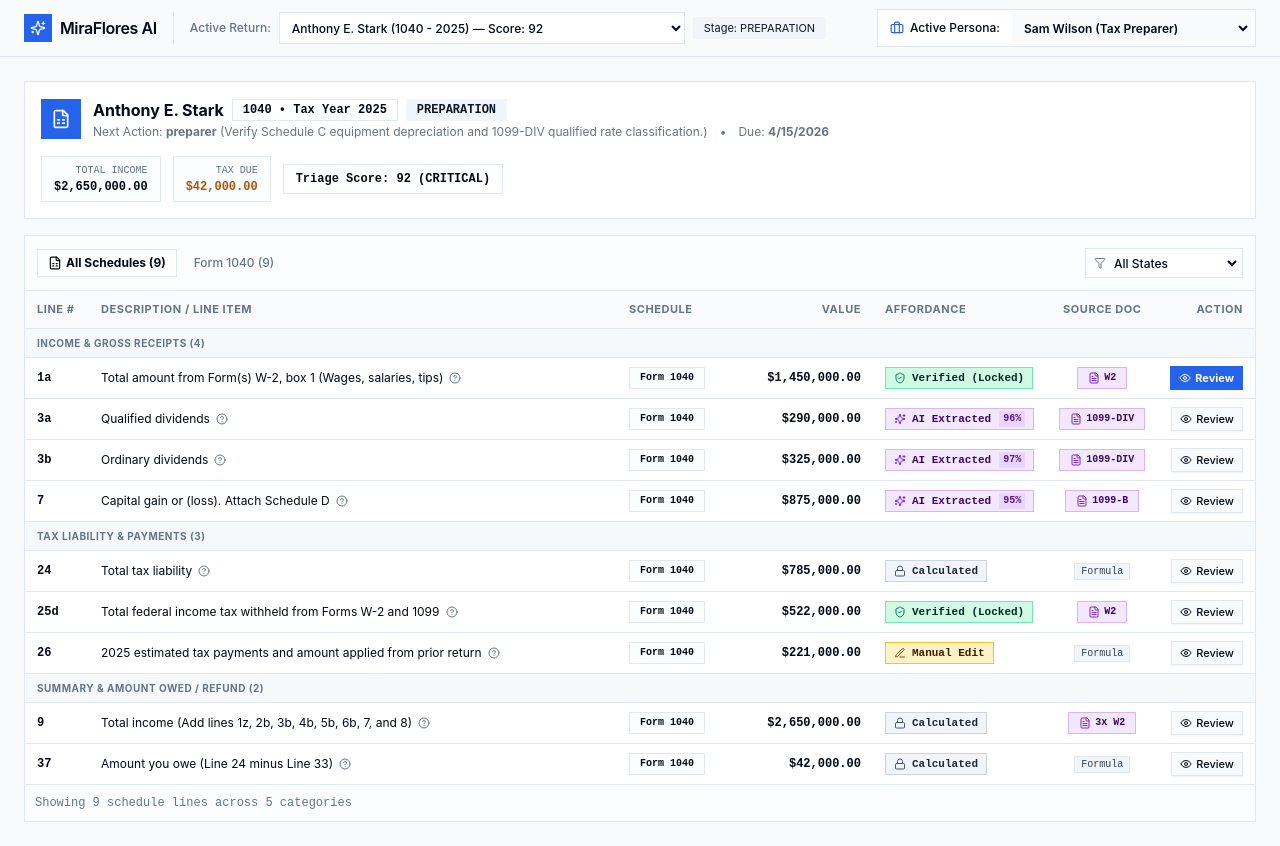
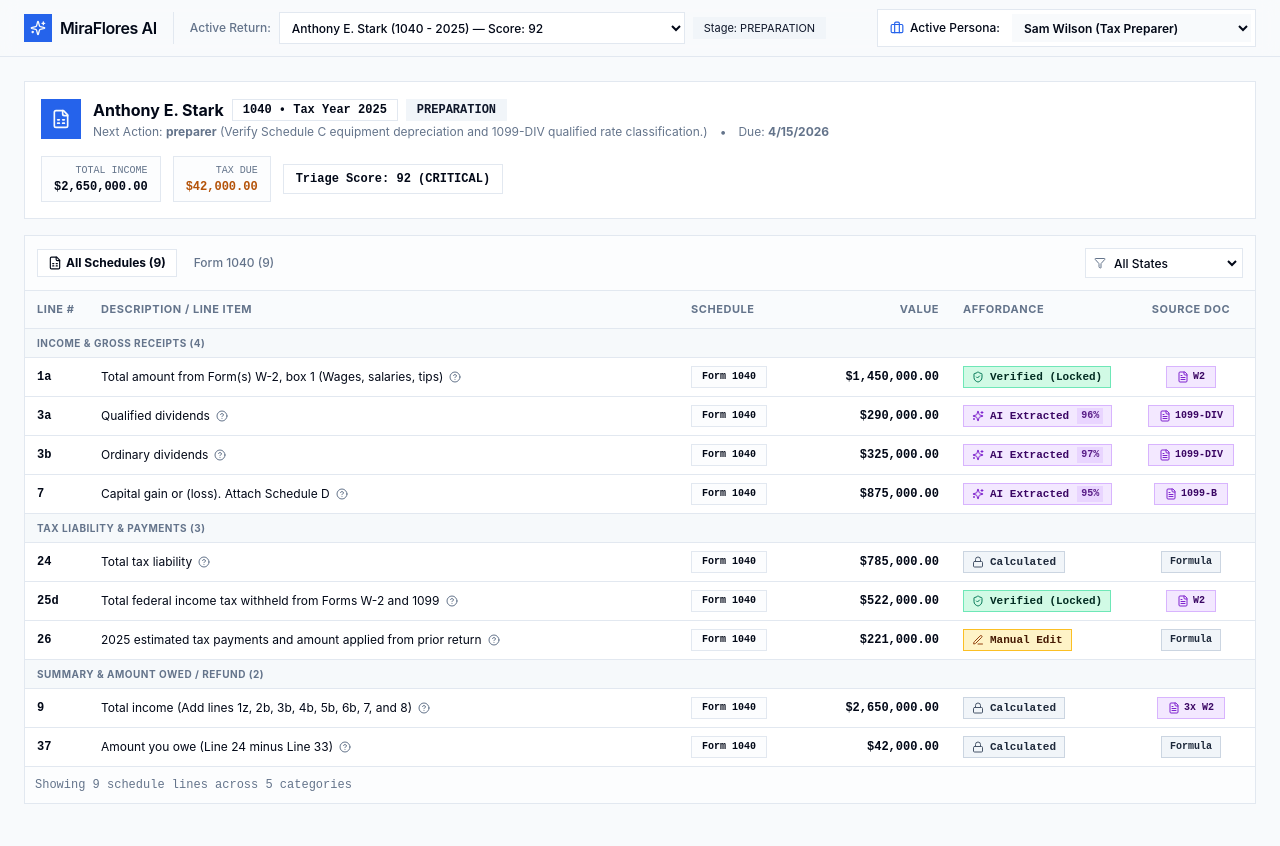
Before and after one commit to Diamagnetic/miraflores-ai-tax-platform, a React (Vite) app: page / in a window 1280 px wide. Built offline with nearby package versions, Linux system fonts and the light colour scheme.

Commit message:
fix(table): remove redundant Action column in favor of direct Source Doc and Affordance triggers

```diff
--- a/src/components/return-review/TaxFormViewer.tsx
+++ b/src/components/return-review/TaxFormViewer.tsx
@@ -6,7 +6,6 @@ import { Badge } from '@/components/ui/badge';
 import {
   FileSpreadsheet,
   CheckCheck,
-  Eye,
   Filter,
   FileText,
   AlertCircle,
@@ -163,12 +162,17 @@ export const TaxFormViewer: React.FC<TaxFormViewerProps> = ({
     setHoveredDocInfo(null);
   };
 
-  // Render separate affordance badge
+  // Render separate affordance badge with click-to-inspect
   const renderAffordanceBadge = (field: ReturnField) => {
     switch (field.state) {
       case 'ai_extracted':
         return (
-          <div className="inline-flex items-center gap-1.5 px-2 py-0.5 bg-purple-100 dark:bg-purple-950/60 border border-purple-300 dark:border-purple-700 text-purple-950 dark:text-purple-200 text-[11px] font-semibold font-mono">
+          <button
+            type="button"
+            onClick={() => handleInspectClick(field.id)}
+            className="inline-flex items-center gap-1.5 px-2 py-0.5 bg-purple-100 hover:bg-purple-200 dark:bg-purple-950/60 dark:hover:bg-purple-900/80 border border-purple-300 dark:border-purple-700 text-purple-950 dark:text-purple-200 text-[11px] font-semibold font-mono transition-colors cursor-pointer"
+            title="Click to view AI extraction explainability"
+          >
             <Sparkles className="h-3 w-3 text-purple-700 dark:text-purple-400 shrink-0" />
             <span>AI Extracted</span>
             {field.aiConfidence ? (
@@ -176,39 +180,59 @@ export const TaxFormViewer: React.FC<TaxFormViewerProps> = ({
                 {Math.round(field.aiConfidence > 1 ? field.aiConfidence : field.aiConfidence * 100)}%
               </span>
             ) : null}
-          </div>
+          </button>
         );
 
       case 'verified':
         return (
-          <div className="inline-flex items-center gap-1.5 px-2 py-0.5 bg-emerald-100 dark:bg-emerald-950/60 border border-emerald-300 dark:border-emerald-700 text-emerald-950 dark:text-emerald-200 text-[11px] font-semibold font-mono">
+          <button
+            type="button"
+            onClick={() => handleInspectClick(field.id)}
+            className="inline-flex items-center gap-1.5 px-2 py-0.5 bg-emerald-100 hover:bg-emerald-200 dark:bg-emerald-950/60 dark:hover:bg-emerald-900/80 border border-emerald-300 dark:border-emerald-700 text-emerald-950 dark:text-emerald-200 text-[11px] font-semibold font-mono transition-colors cursor-pointer"
+            title="Click to view verification audit trail"
+          >
             <ShieldCheck className="h-3 w-3 text-emerald-700 dark:text-emerald-400 shrink-0" />
             <span>Verified (Locked)</span>
-          </div>
+          </button>
         );
 
       case 'user_edited':
         return (
-          <div className="inline-flex items-center gap-1.5 px-2 py-0.5 bg-amber-100 dark:bg-amber-950/60 border border-amber-400 dark:border-amber-700 text-amber-950 dark:text-amber-200 text-[11px] font-semibold font-mono">
+          <button
+            type="button"
+            onClick={() => handleInspectClick(field.id)}
+            className="inline-flex items-center gap-1.5 px-2 py-0.5 bg-amber-100 hover:bg-amber-200 dark:bg-amber-950/60 dark:hover:bg-amber-900/80 border border-amber-400 dark:border-amber-700 text-amber-950 dark:text-amber-200 text-[11px] font-semibold font-mono transition-colors cursor-pointer"
+            title="Click to view manual edit audit history"
+          >
             <Edit3 className="h-3 w-3 text-amber-800 dark:text-amber-400 shrink-0" />
             <span>Manual Edit</span>
-          </div>
+          </button>
         );
 
       case 'calculated_locked':
         return (
-          <div className="inline-flex items-center gap-1.5 px-2 py-0.5 bg-slate-100 dark:bg-slate-800 border border-slate-300 dark:border-slate-700 text-slate-800 dark:text-slate-200 text-[11px] font-semibold font-mono">
+          <button
+            type="button"
+            onClick={() => handleInspectClick(field.id)}
+            className="inline-flex items-center gap-1.5 px-2 py-0.5 bg-slate-100 hover:bg-slate-200 dark:bg-slate-800 dark:hover:bg-slate-700 border border-slate-300 dark:border-slate-700 text-slate-800 dark:text-slate-200 text-[11px] font-semibold font-mono transition-colors cursor-pointer"
+            title="Click to view formula calculation breakdown"
+          >
             <Lock className="h-3 w-3 text-slate-600 dark:text-slate-400 shrink-0" />
             <span>Calculated</span>
-          </div>
+          </button>
         );
 
       case 'requires_approval':
         return (
-          <div className="inline-flex items-center gap-1.5 px-2 py-0.5 bg-rose-100 dark:bg-rose-950/60 border border-rose-300 dark:border-rose-700 text-rose-950 dark:text-rose-200 text-[11px] font-semibold font-mono animate-pulse">
+          <button
+            type="button"
+            onClick={() => handleInspectClick(field.id)}
+            className="inline-flex items-center gap-1.5 px-2 py-0.5 bg-rose-100 hover:bg-rose-200 dark:bg-rose-950/60 dark:hover:bg-rose-900/80 border border-rose-300 dark:border-rose-700 text-rose-950 dark:text-rose-200 text-[11px] font-semibold font-mono animate-pulse transition-colors cursor-pointer"
+            title="Click to view QA discrepancy details"
+          >
             <AlertTriangle className="h-3 w-3 text-rose-700 dark:text-rose-400 shrink-0" />
             <span>Needs QA</span>
-          </div>
+          </button>
         );
 
       default:
@@ -290,24 +314,23 @@ export const TaxFormViewer: React.FC<TaxFormViewerProps> = ({
         </div>
       </div>
 
-      {/* Horizontal Scroll Safe Data Table with Center-Aligned Source Doc Column */}
+      {/* Horizontal Scroll Safe Data Table without Redundant Action Column */}
       <div className="overflow-x-auto min-w-full">
-        <table className="w-full text-left border-collapse min-w-[780px]">
+        <table className="w-full text-left border-collapse min-w-[720px]">
           <thead>
             <tr className="border-b border-border bg-muted/40 text-[11px] font-semibold text-muted-foreground uppercase tracking-wider">
               <th className="py-2.5 px-3 w-16 whitespace-nowrap">Line #</th>
-              <th className="py-2.5 px-3 min-w-[200px]">Description / Line Item</th>
+              <th className="py-2.5 px-3 min-w-[220px]">Description / Line Item</th>
               <th className="py-2.5 px-3 w-28">Schedule</th>
-              <th className="py-2.5 px-3 w-36 text-right whitespace-nowrap">Value</th>
-              <th className="py-2.5 px-3 w-40">Affordance</th>
-              <th className="py-2.5 px-3 w-28 text-center whitespace-nowrap">Source Doc</th>
-              <th className="py-2.5 px-3 w-20 text-right whitespace-nowrap">Action</th>
+              <th className="py-2.5 px-3 w-40 text-right whitespace-nowrap">Value</th>
+              <th className="py-2.5 px-3 w-44">Affordance</th>
+              <th className="py-2.5 px-3 w-32 text-center whitespace-nowrap">Source Doc</th>
             </tr>
           </thead>
           <tbody className="divide-y divide-border text-xs font-sans">
             {filteredFields.length === 0 ? (
               <tr>
-                <td colSpan={7} className="text-center py-8 text-muted-foreground">
+                <td colSpan={6} className="text-center py-8 text-muted-foreground">
                   <AlertCircle className="h-6 w-6 mx-auto mb-2 opacity-50" />
                   No line items found for the selected filter.
                 </td>
@@ -320,7 +343,7 @@ export const TaxFormViewer: React.FC<TaxFormViewerProps> = ({
                   <React.Fragment key={groupTitle}>
                     {/* Category Group Header */}
                     <tr className="bg-muted/60 border-y border-border">
-                      <td colSpan={7} className="py-1.5 px-3 text-[10px] font-bold uppercase tracking-wider text-muted-foreground">
+                      <td colSpan={6} className="py-1.5 px-3 text-[10px] font-bold uppercase tracking-wider text-muted-foreground">
                         {groupTitle} ({groupFields.length})
                       </td>
                     </tr>
@@ -379,12 +402,12 @@ export const TaxFormViewer: React.FC<TaxFormViewerProps> = ({
                             {formattedDisplayValue}
                           </td>
 
-                          {/* Separate Column: Affordance Badge */}
+                          {/* Separate Column: Affordance Badge (Clickable) */}
                           <td className="py-1.5 px-3 whitespace-nowrap">
                             {renderAffordanceBadge(field)}
                           </td>
 
-                          {/* Source Document Button (Center Aligned) */}
+                          {/* Source Document Button (Center Aligned, Clickable) */}
                           <td className="py-2 px-3 text-center whitespace-nowrap">
                             {hasDocs && firstDoc ? (
                               <button
@@ -399,30 +422,17 @@ export const TaxFormViewer: React.FC<TaxFormViewerProps> = ({
                                 <span>{docLabel}</span>
                               </button>
                             ) : field.formula ? (
-                              <span className="text-[10px] font-mono text-slate-700 dark:text-slate-300 bg-slate-100 dark:bg-slate-800 px-1.5 py-0.5 border border-slate-200">
-                                Formula
-                              </span>
+                              <button
+                                type="button"
+                                onClick={() => handleInspectClick(field.id)}
+                                className="inline-flex items-center gap-1 px-2 py-0.5 border border-slate-300 bg-slate-100 hover:bg-slate-200 dark:bg-slate-800 dark:hover:bg-slate-700 text-slate-800 dark:text-slate-200 text-[10px] font-mono font-semibold transition-colors cursor-pointer"
+                                title="Click to inspect formula calculation tree"
+                              >
+                                <span>Formula</span>
+                              </button>
                             ) : (
                               <span className="text-[10px] text-muted-foreground font-mono">—</span>
                             )}
-                          </td>
-
-                          {/* Action Button: Review */}
-                          <td className="py-2 px-3 text-right whitespace-nowrap">
-                            <Button
-                              variant="outline"
-                              size="sm"
-                              onClick={() => handleInspectClick(field.id)}
-                              className={`h-6 px-2 text-[11px] gap-1 ${
-                                isSelected
-                                  ? 'bg-primary text-primary-foreground border-primary font-bold'
-                                  : 'text-foreground hover:bg-muted/50 border-border'
-                              }`}
-                              title="Inspect AI Explainability & Source Document"
-                            >
-                              <Eye className="h-3 w-3" />
-                              <span>Review</span>
-                            </Button>
                           </td>
                         </tr>
                       );
```
